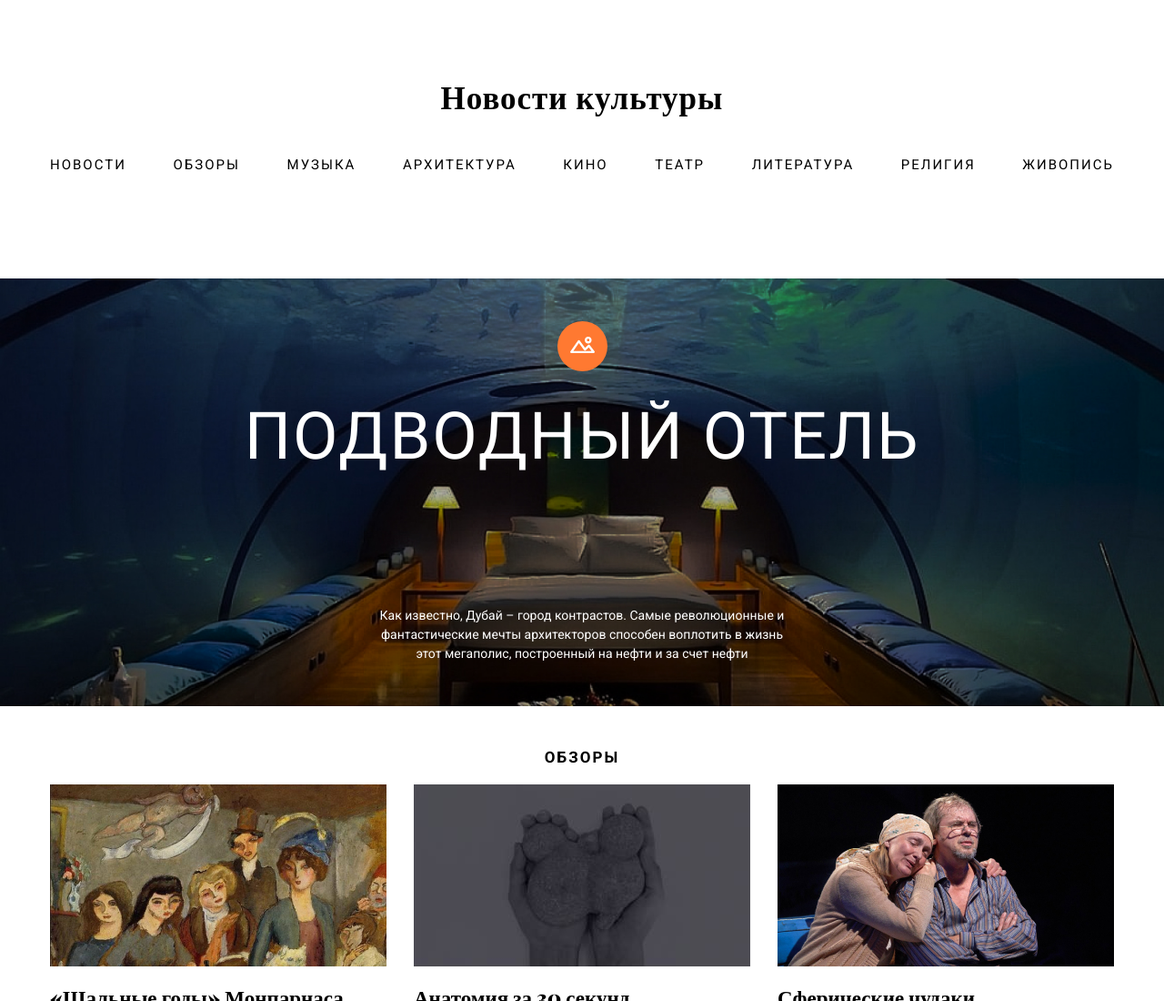
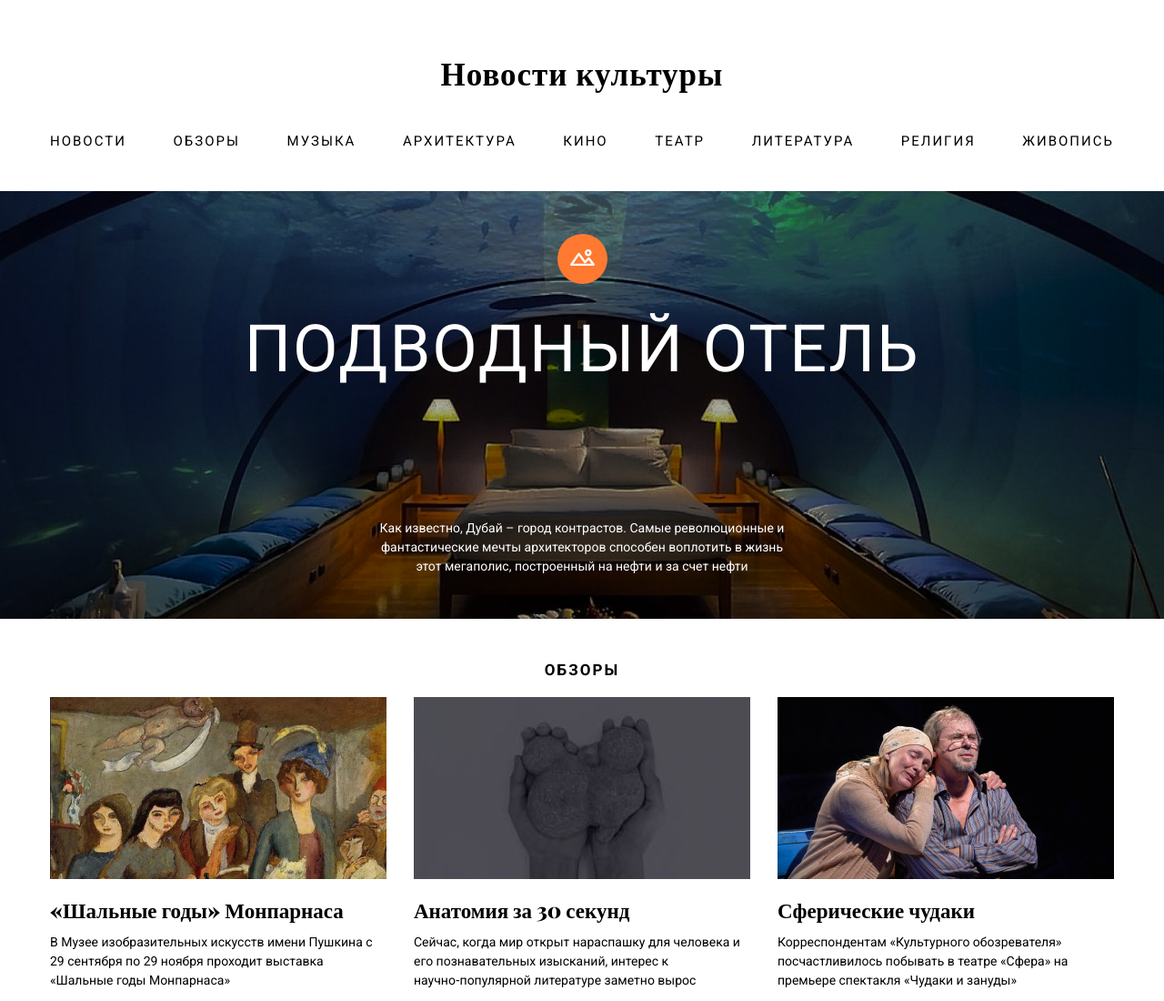
Before and after one commit to SiJunma/culture, a plain HTML site: page index.html in a window 1280 px wide. Shown: the top 1100 px of the page at 91% size. Drawn offline with nearby package versions, Linux system fonts and the light colour scheme.

Commit message:
Add files via upload

```diff
--- a/scss/main.scss
+++ b/scss/main.scss
@@ -185,7 +185,7 @@ h3 {
 .header {
     margin-top: 60px;
     margin-bottom: 44px;
-    padding: 26px;
+    padding: 0 26px;
 
     &__logo {
         margin-bottom: 46px;
```
Also changed, not shown: css/main.css, css/main.min.css, 1 other file.
